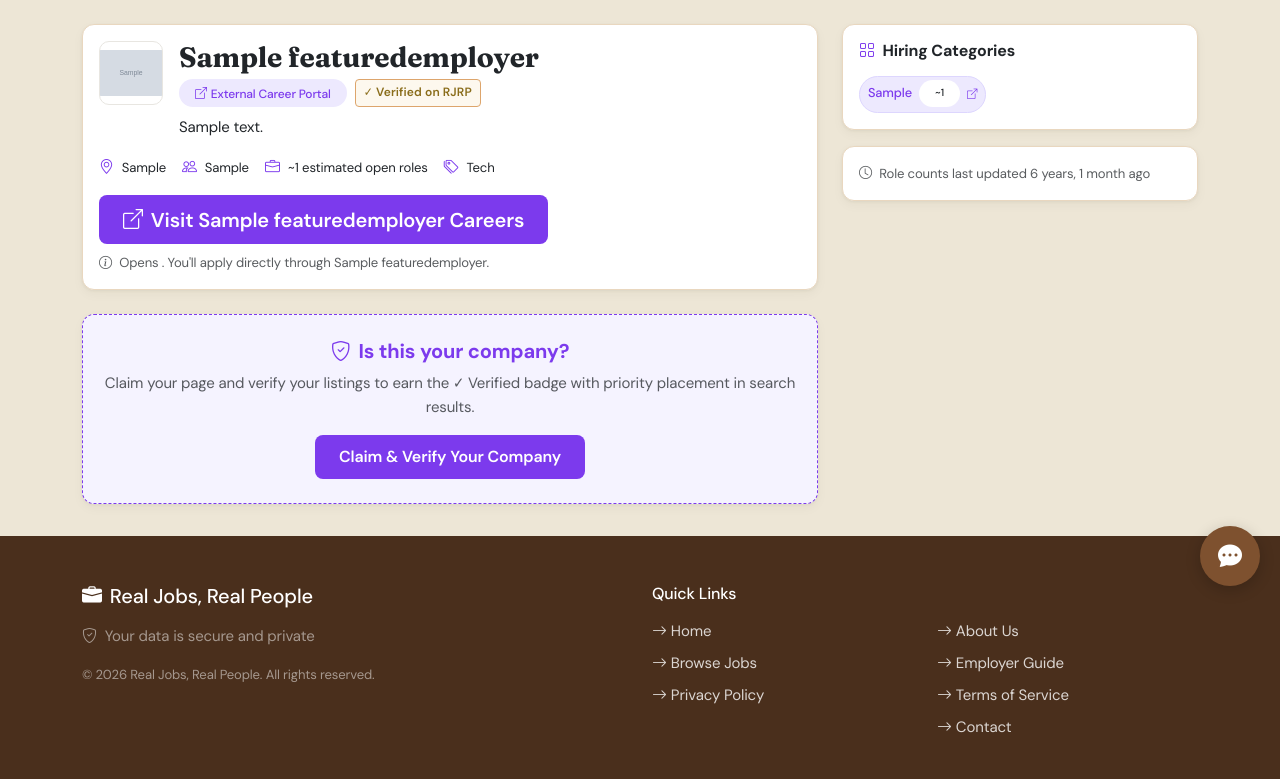
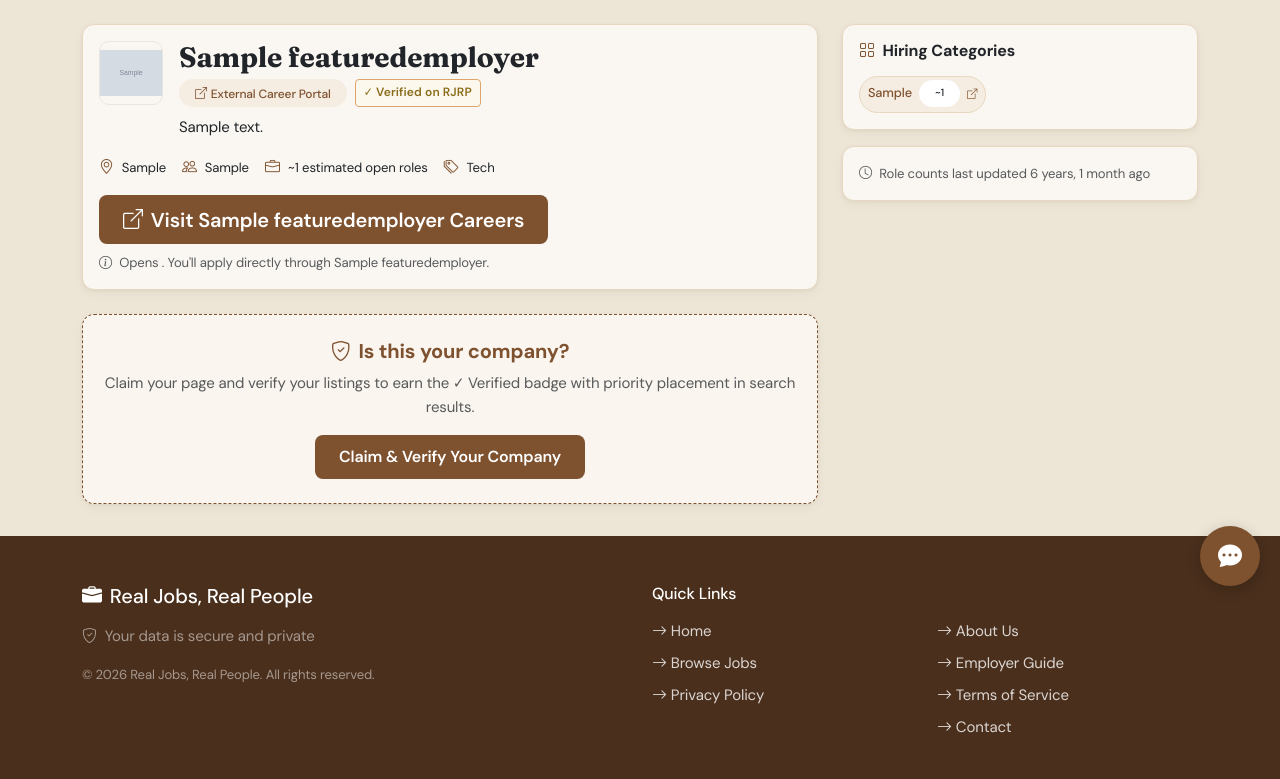
Before and after one commit to mfish324/Job-Board, a Django app: a page that uses jobs/templates/jobs/base.html in a window 1280 px wide. Shown: the part 194-973 px from the top of the page. Run offline with Django 5.2, Linux system fonts and the light colour scheme; tables that the repository leaves empty hold one stand-in row (values such as "Sample post"); grey boxes marked "Sample" are stand-in pictures; data that the repository does not hold is empty.

Commit message:
Replace off-palette colors: cards back to cream, red/purple to earth tones
- Cards revert to #faf7f2 (soft cream) instead of harsh white
- "Clear All" button: red (bg-danger) → charcoal brown
- Directory sidebar: purple (#7c3aed) → warm brown, matching brand palette
- All directory hover shadows use brown tint instead of purple
- Directory button hover uses espresso for depth

Co-Authored-By: Claude Opus 4.6 <noreply@anthropic.com>

```diff
--- a/jobs/templates/jobs/base.html
+++ b/jobs/templates/jobs/base.html
@@ -54,7 +54,7 @@
             --ink-soft: #4A2F1C;
             --ink-muted: #7F8F7A;
             --surface: #EDE6D6;
-            --card: #fff;
+            --card: #faf7f2;
             --border: #E9D7BF;
             --border-light: #EDE6D6;
             --accent: #7F8F7A;
@@ -74,10 +74,10 @@
             --terracotta: #B9834A;
             --pip-active: #7F8F7A;
             --pip-inactive: #E9D7BF;
-            --directory-color: #7c3aed;
-            --directory-bg: #f5f3ff;
-            --directory-border: #ddd6fe;
-            --directory-soft: #ede9fe;
+            --directory-color: #7E512F;
+            --directory-bg: #faf5ef;
+            --directory-border: #E9D7BF;
+            --directory-soft: #f5ede2;
         }
 
         body {
@@ -161,7 +161,7 @@
         .job-card {
             border: 1px solid var(--border);
             border-radius: 12px;
-            background: #fff;
+            background: var(--card);
             box-shadow: 0 1px 3px rgba(59, 48, 38, 0.06), 0 4px 12px rgba(59, 48, 38, 0.04);
             transition: transform 0.2s ease, box-shadow 0.2s ease;
             margin-bottom: 1.5rem;
@@ -197,7 +197,7 @@
         }
         .directory-card:hover {
             transform: translateY(-3px);
-            box-shadow: 0 8px 24px rgba(124, 58, 237, 0.1);
+            box-shadow: 0 8px 24px rgba(126, 81, 47, 0.12);
             border-color: var(--directory-color);
         }
         .directory-spotlight-card {
@@ -214,7 +214,7 @@
         }
         .directory-spotlight-employer:hover {
             border-color: var(--directory-color);
-            box-shadow: 0 2px 8px rgba(124, 58, 237, 0.1);
+            box-shadow: 0 2px 8px rgba(126, 81, 47, 0.1);
         }
         /* Directory sidebar on job list */
         .directory-sidebar-employer {
@@ -227,7 +227,7 @@
         .directory-sidebar-employer:hover {
             border-color: var(--directory-color);
             background: var(--directory-bg);
-            box-shadow: 0 2px 8px rgba(124, 58, 237, 0.1);
+            box-shadow: 0 2px 8px rgba(126, 81, 47, 0.1);
             transform: translateY(-1px);
         }
         .directory-logo-wrapper {
@@ -302,10 +302,10 @@
             transition: all 0.3s;
         }
         .directory-btn-primary:hover {
-            background: #6d28d9;
+            background: var(--espresso);
             color: #fff;
             transform: translateY(-2px);
-            box-shadow: 0 4px 12px rgba(124, 58, 237, 0.3);
+            box-shadow: 0 4px 12px rgba(126, 81, 47, 0.3);
         }
         .directory-category-pill {
             background: var(--directory-soft);
@@ -391,7 +391,7 @@
             border-radius: 8px;
             border: 1px solid var(--border);
             padding: 0.75rem;
-            background: #fff;
+            background: var(--card);
             font-size: 0.9rem;
             color: var(--ink);
         }
@@ -399,18 +399,18 @@
         .form-control:focus, .form-select:focus {
             border-color: var(--primary-color);
             box-shadow: 0 0 0 0.2rem rgba(126, 81, 47, 0.12);
-            background: #fff;
+            background: var(--card);
         }
 
         .card {
             border: 1px solid var(--border);
             border-radius: 12px;
-            background: #fff;
+            background: var(--card);
             box-shadow: 0 1px 3px rgba(59, 48, 38, 0.06), 0 4px 12px rgba(59, 48, 38, 0.04);
         }
 
         .card-header {
-            background: #fff;
+            background: var(--card);
             border-bottom: 2px solid var(--light-bg);
         }
 
--- a/jobs/templates/jobs/job_list.html
+++ b/jobs/templates/jobs/job_list.html
@@ -226,7 +226,7 @@
                 {% if activity_filter %}
                 <span class="badge bg-warning text-dark">Activity: {{ activity_filter|title }}</span>
                 {% endif %}
-                <a href="{% url 'job_list' %}" class="badge bg-danger text-decoration-none">
+                <a href="{% url 'job_list' %}" class="badge text-decoration-none" style="background-color: var(--charcoal); color: #fff;">
                     <i class="bi bi-x me-1"></i>Clear All
                 </a>
             </div>
```
